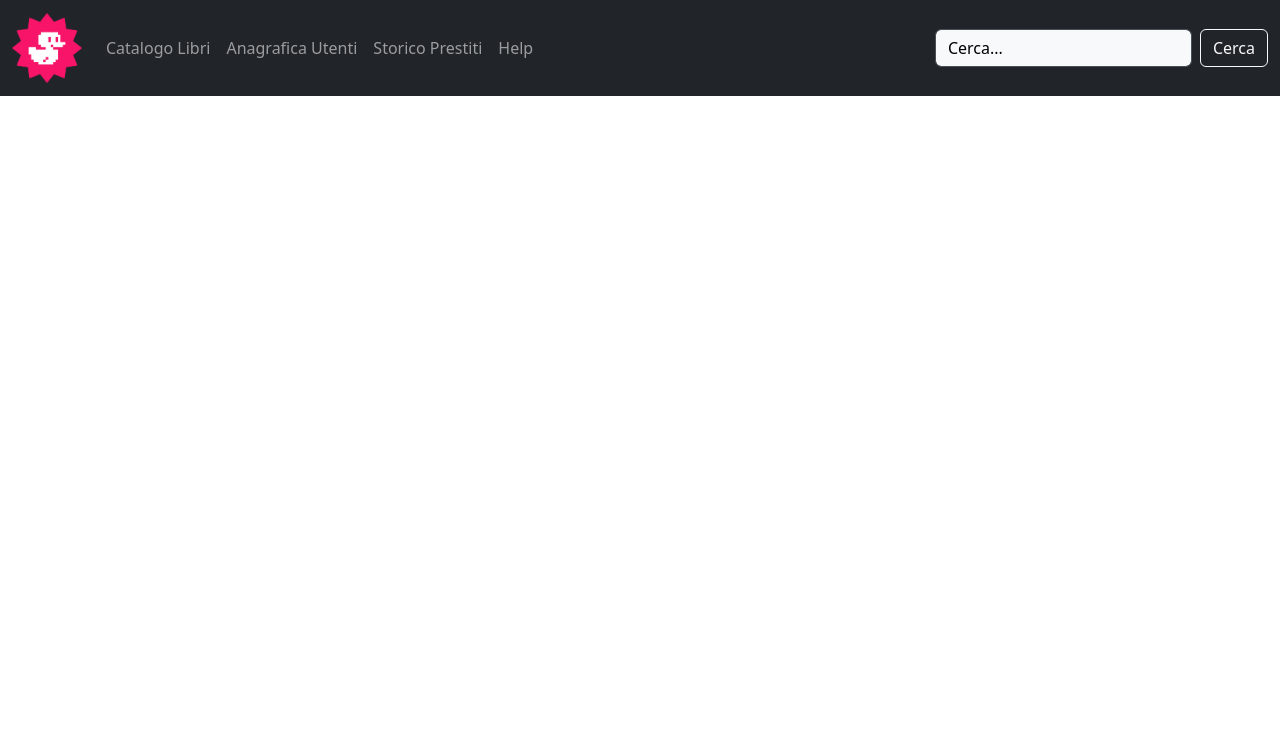
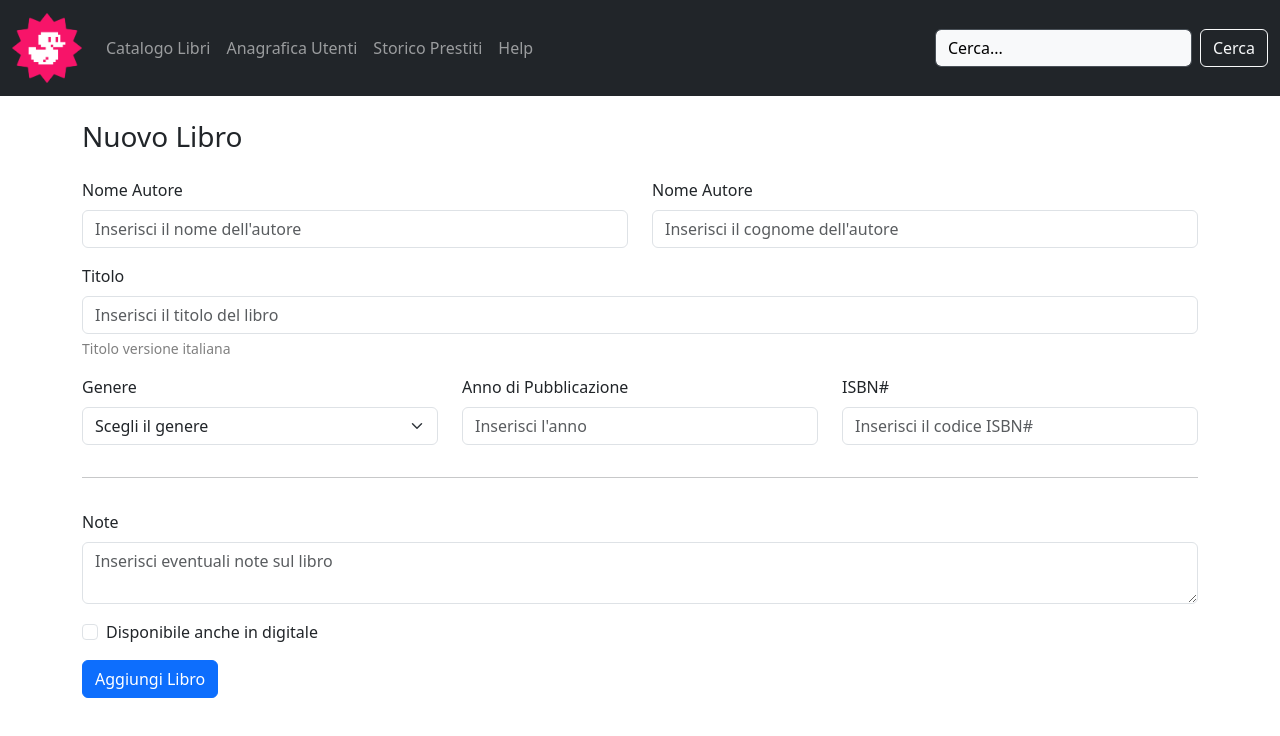
Before and after one commit to GabrieleTuzzo/html-css-bootstrap-dashboard, a plain HTML site: page book_form.html in a window 1280 px wide. Drawn offline with nearby package versions, Linux system fonts and the light colour scheme.

Commit message:
ADD book_form content and styles

```diff
--- a/book_form.html
+++ b/book_form.html
@@ -42,8 +42,77 @@
             </div>
           </nav>
     </header>
-    <main class="my-4">
 
+    <main>
+        <section class="my-4">
+            <div class="container">
+                <h1 class="fs-3 mb-4">Nuovo Libro</h1>
+                <form class="row row-gap-3">
+                    <div class="col-6">
+                        <div>
+                            <label class="form-label fw-medium" for="author_name">Nome Autore</label>
+                            <input class="form-control" type="text" id="author_name" name="author_name" placeholder="Inserisci il nome dell'autore" required>
+                        </div>
+                    </div>
+                    <div class="col-6">
+                        <div>
+                            <label class="form-label fw-medium" for="author_lastname">Nome Autore</label>
+                            <input class="form-control" type="text" id="author_lastname" name="author_lastname" placeholder="Inserisci il cognome dell'autore" required>
+                        </div>
+                    </div>
+                    <div class="col-12">
+                        <div>
+                            <label class="form-label fw-medium" for="book_title">Titolo</label>
+                            <input class="form-control" type="text" id="book_title" name="book_title" placeholder="Inserisci il titolo del libro" required>
+                            <div class="form-text fw-medium text-black-50">Titolo versione italiana</div>
+                        </div>
+                    </div>
+                    <div class="col-12 col-lg-4">
+                        <div>
+                            <label class="form-label fw-medium" for="gender">Genere</label>
+                            <select class="form-select" id="gender" name="gender" required>
+                                <option selected>Scegli il genere</option>
+                                <option value="male">Maschio</option>
+                                <option value="female">Femmina</option>
+                                <option value="other">Altro</option>
+                              </select>
+                        </div>
+                    </div>
+                    <div class="col-12 col-lg-4">
+                        <div>
+                            <label class="form-label fw-medium" for="pub_year">Anno di Pubblicazione</label>
+                            <input class="form-control" type="text" id="pub_year" name="pub_year" placeholder="Inserisci l'anno" maxlength="4" minlength="4" required>
+                        </div>
+                    </div>
+                    <div class="col-12 col-lg-4">
+                        <div>
+                            <label class="form-label fw-medium" for="isbn_code">ISBN#</label>
+                            <input class="form-control" type="text" id="isbn_code" name="isbn_code" placeholder="Inserisci il codice ISBN#" maxlength="13" minlength="13" required>
+                        </div>
+                    </div>
+                    <div class="col-12">
+                        <div>
+                            <hr>
+                        </div>
+                    </div>
+                    <div class="col-12">
+                        <div>
+                            <label class="form-label fw-medium" for="add_notes">Note</label>
+                            <textarea class="form-control" id="add_notes" name="add_notes" placeholder="Inserisci eventuali note sul libro"></textarea>
+                        </div>
+                        <div class="form-check my-3">
+                            <input class="form-check-input" type="checkbox" value="" id="digital_format" name="digital_available">
+                            <label class="form-check-label fw-medium" for="digital_format">
+                              Disponibile anche in digitale
+                            </label>
+                        </div>
+                        <div>
+                            <input class="btn btn-primary" type="submit" value="Aggiungi Libro"></input>
+                        </div>
+                    </div>
+                </form>
+            </div>
+        </section>
     </main>
 
 
```
Also changed, not shown: index.html (+3 -1 lines).
